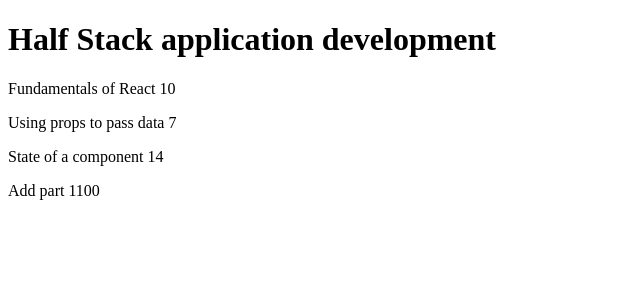
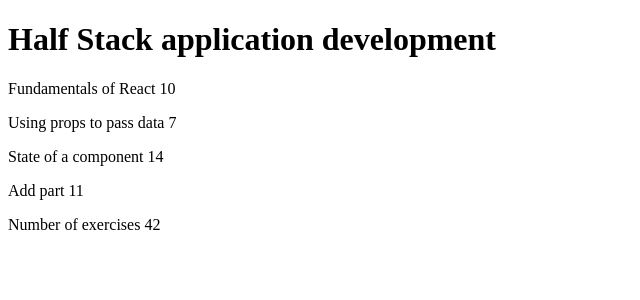
Before and after one commit to acharlas/fsopen, a React (Create React App) app in the folder course information/: page / in a window 1280 px wide. Shown: the top 300 px of the page, without its empty margins (0-640 px from the left). Built offline with nearby package versions, Linux system fonts and the light colour scheme.

Commit message:
2.2/step7

```diff
--- a/course information/src/App.js
+++ b/course information/src/App.js
@@ -5,6 +5,7 @@
     <div>
       <Header name={course.name}/>
       <Content parts={course.parts}/>
+      <Total parts={course.parts}/>
     </div>
   )
 }
@@ -26,6 +27,16 @@
 }
 
 const Part = ({part}) => <p>{part.name} {part.exercises}</p>
+
+const Total = ({parts}) => {
+  const total = parts.reduce((sum,part) =>
+  sum += part.exercises, 0)
+  return (
+    <div>
+      <p>Number of exercises {total}</p>
+    </div>
+  )
+}
 
 const App = () => {
   const course = {
@@ -49,7 +60,7 @@
       },
       {
         name: 'Add part',
-        exercises: 1100,
+        exercises: 11,
         id: 4
       }
     ]
```
